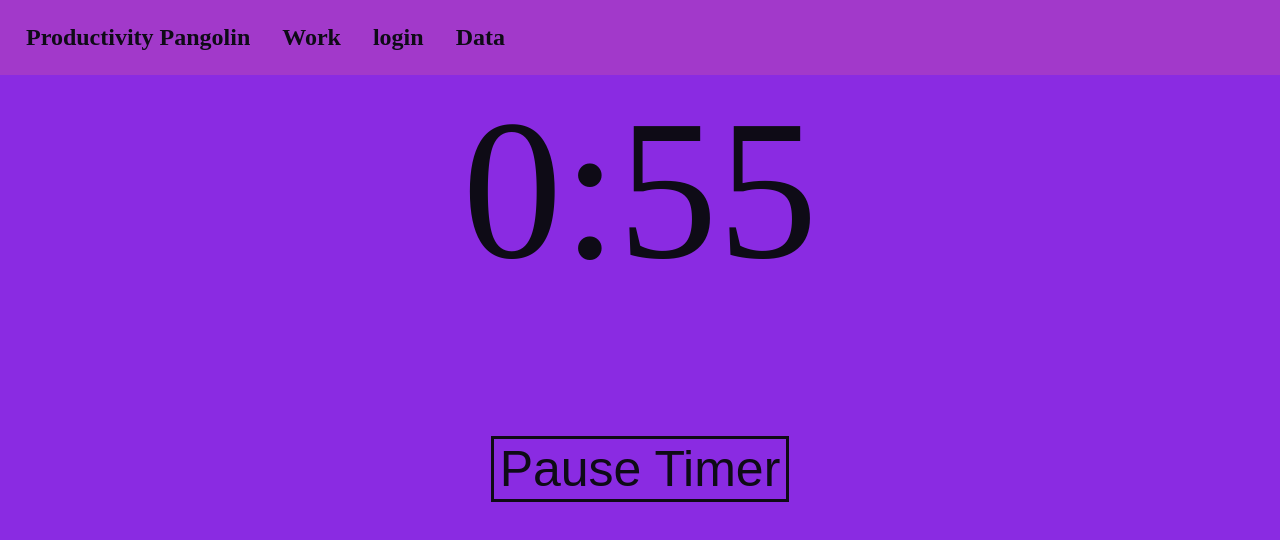
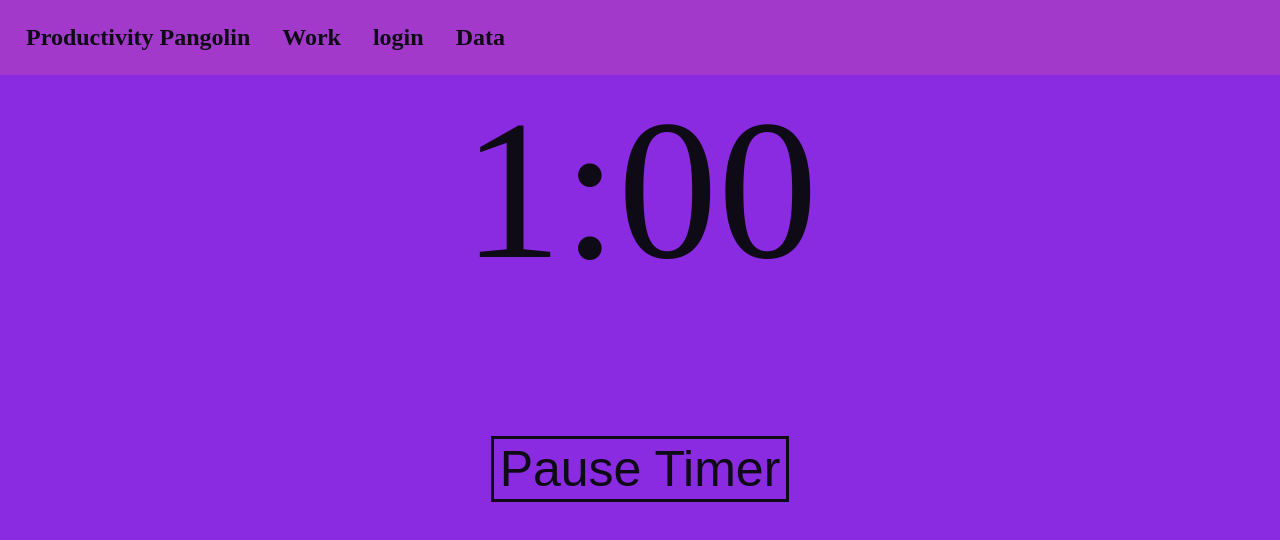
Before and after one commit to coderFeedForwardAlg/productivity-pangolin, a React (Create React App) app: page /timer/1 in a window 1280 px wide. Shown: the top 540 px of the page. Built offline with nearby package versions, Linux system fonts and the light colour scheme; no server answers.

Commit message:
clean up code

```diff
--- a/src/components/breake.js
+++ b/src/components/breake.js
@@ -4,13 +4,17 @@ import sound from './sound/mixkit-attention-bell-ding-586.wav';
 
 const Break = () => {
     const [time, setTime] = useState(5 * 60); // should be id
+    const [countDownTime, setCountDownTime] = useState(new Date().getTime() + time * 1000);
     const history = useHistory();
     const audio = new Audio(sound);
 
     useEffect(()=>{
         const interval = setInterval(()=>{
             clearInterval(interval);
-            setTime(time - 1);
+            let now = new Date().getTime();
+            let distance = (countDownTime - now);
+            let seconds = Math.floor((distance) / 1000);
+            setTime(seconds);
         }, 1000);
         if(time <= 0){
             audio.play();
--- a/src/components/goodWork.js
+++ b/src/components/goodWork.js
@@ -1,10 +1,15 @@
 import { useEffect } from "react";
 import { useHistory } from "react-router-dom";
 import sound from './sound/mixkit-attention-bell-ding-586.wav';
+import {db, auth} from '../firebase-config'
+import { useAuthState } from "react-firebase-hooks/auth";
+import { collection, addDoc, query,getDocs, where } from "firebase/firestore";
+import { useState } from "react";
 
 const GoodWork = () => {
     const audio = new Audio(sound);
     const history = useHistory();
+    const [focus, setFocus] = useState(0);
     const breakTime = ()=>{
         history.push('/break');
     }
@@ -13,15 +18,47 @@ const GoodWork = () => {
         audio.play();
     });
 
+
+    const [user] = useAuthState(auth);
+
+    const workCollection = collection(db, "productivityData");
+    const createWorkSesh = async ()=>{
+        //const d = new Date();
+
+        try {
+
+            //const q = query(collection(db, "users"), where("uid", "==", user?.uid));
+            //const doc = await getDocs(q);
+            //const data = doc.docs[0].data();
+
+            alert("hi");
+            const docRef = await addDoc(collection(db, "productivityData"), {
+                duration: 1,
+                productivity: 1,
+                reward: 1,
+                startWorkTime: 1,
+                userID: 1
+            });
+            alert(docRef.id);
+
+        } catch (err) {
+            console.error(err);
+            alert(err);
+        };
+    }
+
+
     return (
         <div className="goodWork">
             <h1>Good Work</h1>
             {/*<form>
                 <label id="new-work-lable"><h2>How focused were you out of 10?</h2></label>
-                <input placeholder="10"
+                <input placeholder="10" onChange={(e)=>{
+                    //setFocus(e.target.value);
+                }}
                 />
-
-
+                <br />
+                <button onClick={createWorkSesh}>enter</button>
             </form> */}
             <button className="breakBut" onClick={breakTime}>
                 Take a Break
--- a/src/components/timer.js
+++ b/src/components/timer.js
@@ -8,7 +8,7 @@ const Timer = () => {
    const [pauseText, setPauseText] = useState("Pause Timer");
    const [paused, setPaused] = useState(false);
    const [countDownTime, setCountDownTime] = useState(new Date().getTime() + time * 1000);
-   const [offset, setOffset] = useState(0);
+   const [offset, setOffset] = useState(1);
 
    const displayTime = ()=>{
        let min = Math.floor(time / 60);
@@ -19,15 +19,16 @@ const Timer = () => {
        return `${min}:${sec}`;
    }
 
-   //TODO:fix bug where timer doesint start again
    useEffect(()=>{
     let interval = null;
     interval = setInterval(()=>{
         let now = new Date().getTime();
         let distance = (countDownTime - now);
-            let seconds = Math.floor((distance) / 1000) ;
+        let seconds = Math.floor((distance) / 1000);
+        seconds += offset;
         if(!paused){
-                setTime(seconds + offset);
+            setTime(seconds);
+            console.log(time);
         }else{
             setOffset(offset + 1);
             console.log(offset);
@@ -40,7 +41,7 @@ const Timer = () => {
          history.push("/goodWork");
      }
 
-},[time, paused, offset]);
+    },[time, offset]);
 
 const pause = () => {
     if(!paused){
@@ -59,7 +60,7 @@ const pause = () => {
     return (
         <div className="timer">
             {displayTime()}
-            <br />
+            <br/>
             <button className='pauseButton' onClick={pause}>
                 {pauseText}
             </button>
```
Lines whose indentation alone changed are shown as unchanged.
